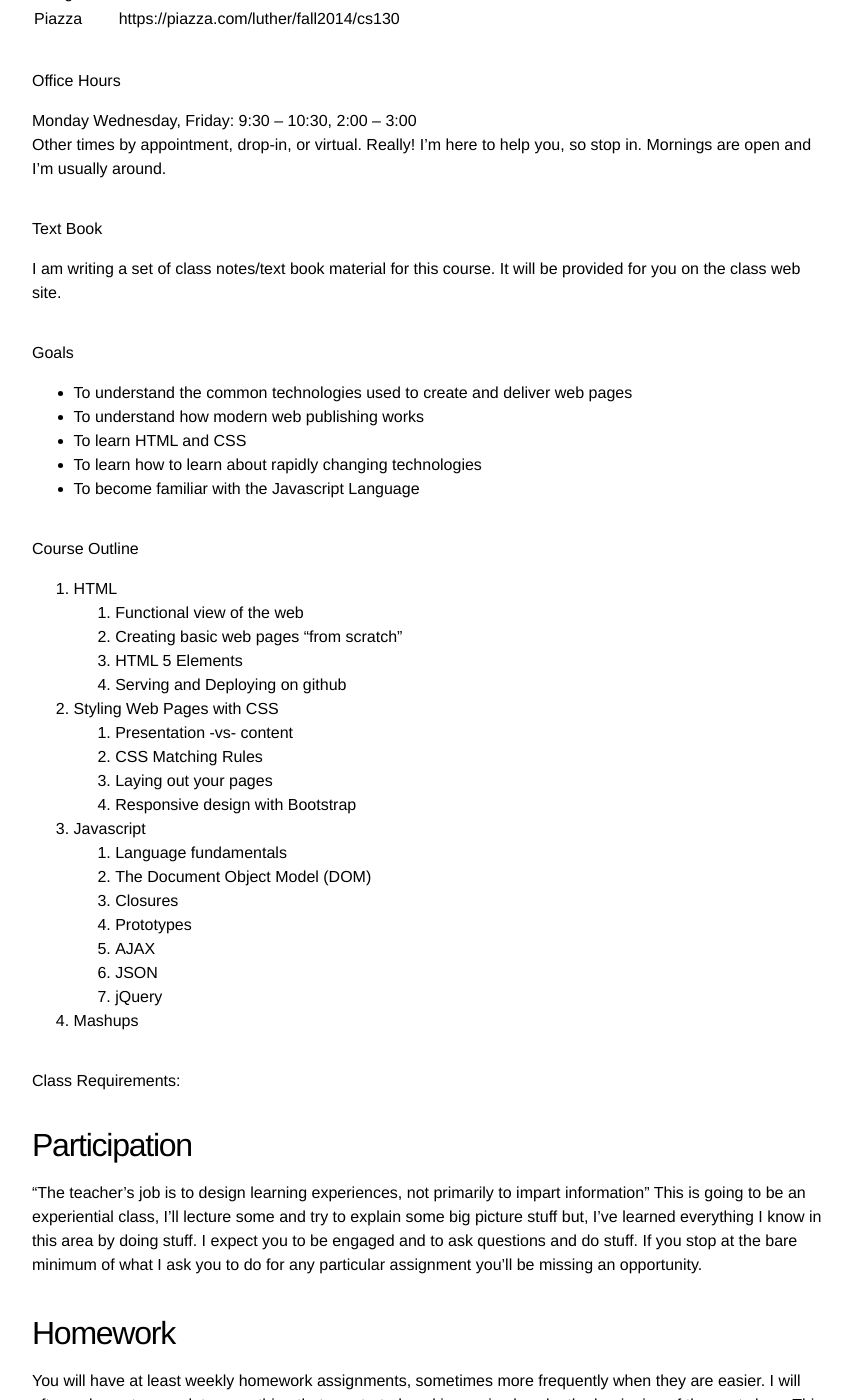
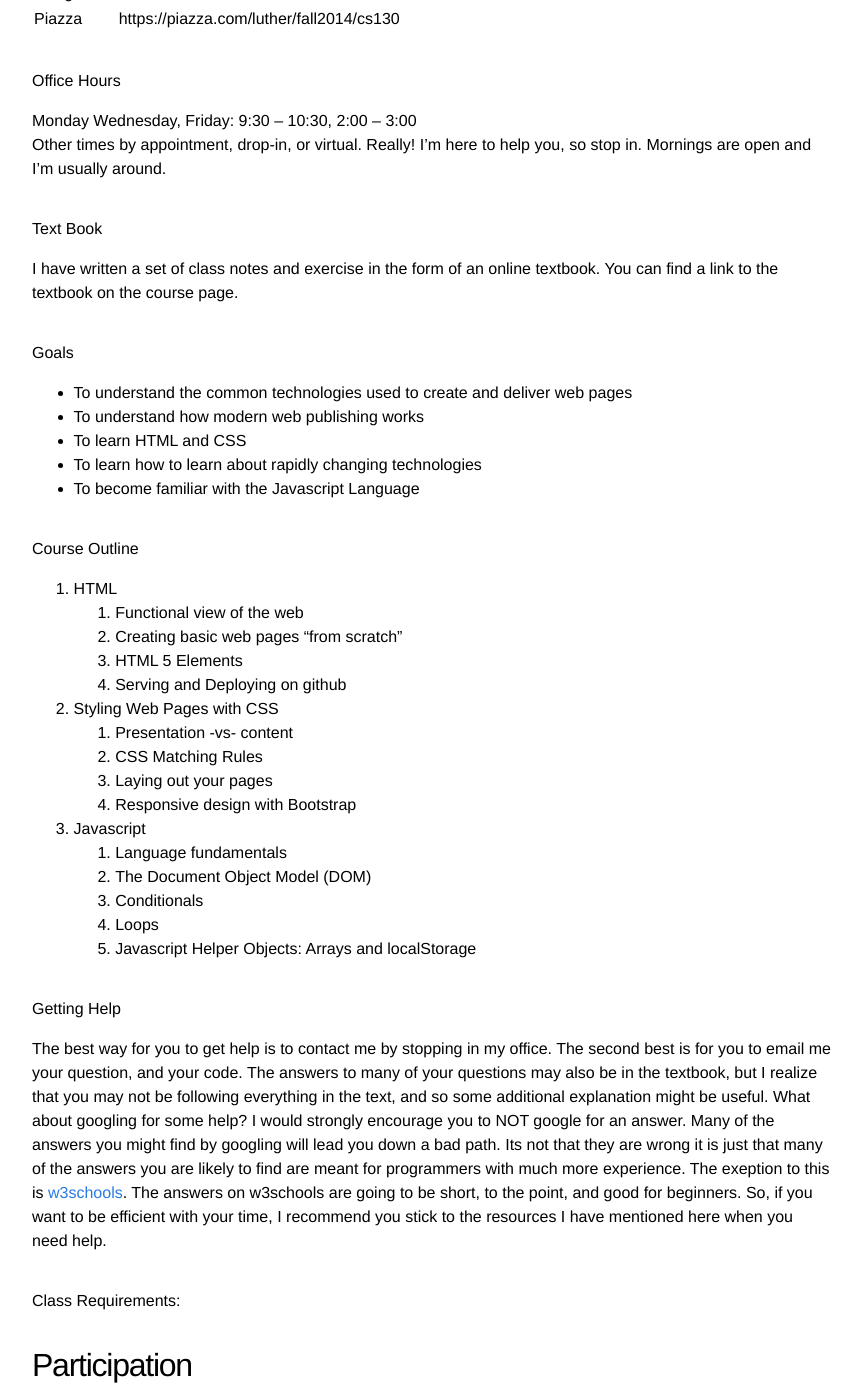
Before and after one commit to bnmnetp/CS130, a Jekyll site: the page built from syllabus.md, in a window 1280 px wide and 1400 px high, scrolled down 401 px. Shown: the whole window, without its empty margins (208-1069 px from the left). Built offline with Jekyll 4.4.1, drawn with Linux system fonts in a browser that asks for light colours.

Commit message:
add a section on help.

```diff
--- a/syllabus.md
+++ b/syllabus.md
@@ -29,8 +29,8 @@ help you, so stop in. Mornings are open and I’m usually around.
 Text Book
 =========
 
-I am writing a set of class notes/text book material for this course.  It
-will be provided for you on the class web site.
+I have written a set of class notes and exercise in the form of an online textbook.  You can find a link to the textbook on the course page.
+
 
 Goals
 =====
@@ -75,17 +75,17 @@ Course Outline
 
     2.  The Document Object Model (DOM)
 
-    3.  Closures
+    3.  Conditionals
 
-    4.  Prototypes
+    4.  Loops
 
-    5.  AJAX
+    5.  Javascript Helper Objects: Arrays and localStorage
 
-    6.  JSON
 
-    7.  jQuery
+Getting Help
+============
 
-5.  Mashups
+The best way for you to get help is to contact me by stopping in my office.  The second best is for you to email me your question, and your code.  The answers to many of your questions may also be in the textbook, but I realize that you may not be following everything in the text, and so some additional explanation might be useful.  What about googling for some help?  I would strongly encourage you to NOT google for an answer.  Many of the answers you might find by googling will lead you down a bad path.  Its not that they are wrong it is just that many of the answers you are likely to find are meant for programmers with much more experience.  The exeption to this is [w3schools](http://www.w3schools.com).  The answers on w3schools are going to be short, to the point, and good for beginners.  So, if you want to be efficient with your time, I recommend you stick to the resources I have mentioned here when you need help.
 
 
 Class Requirements:
```
